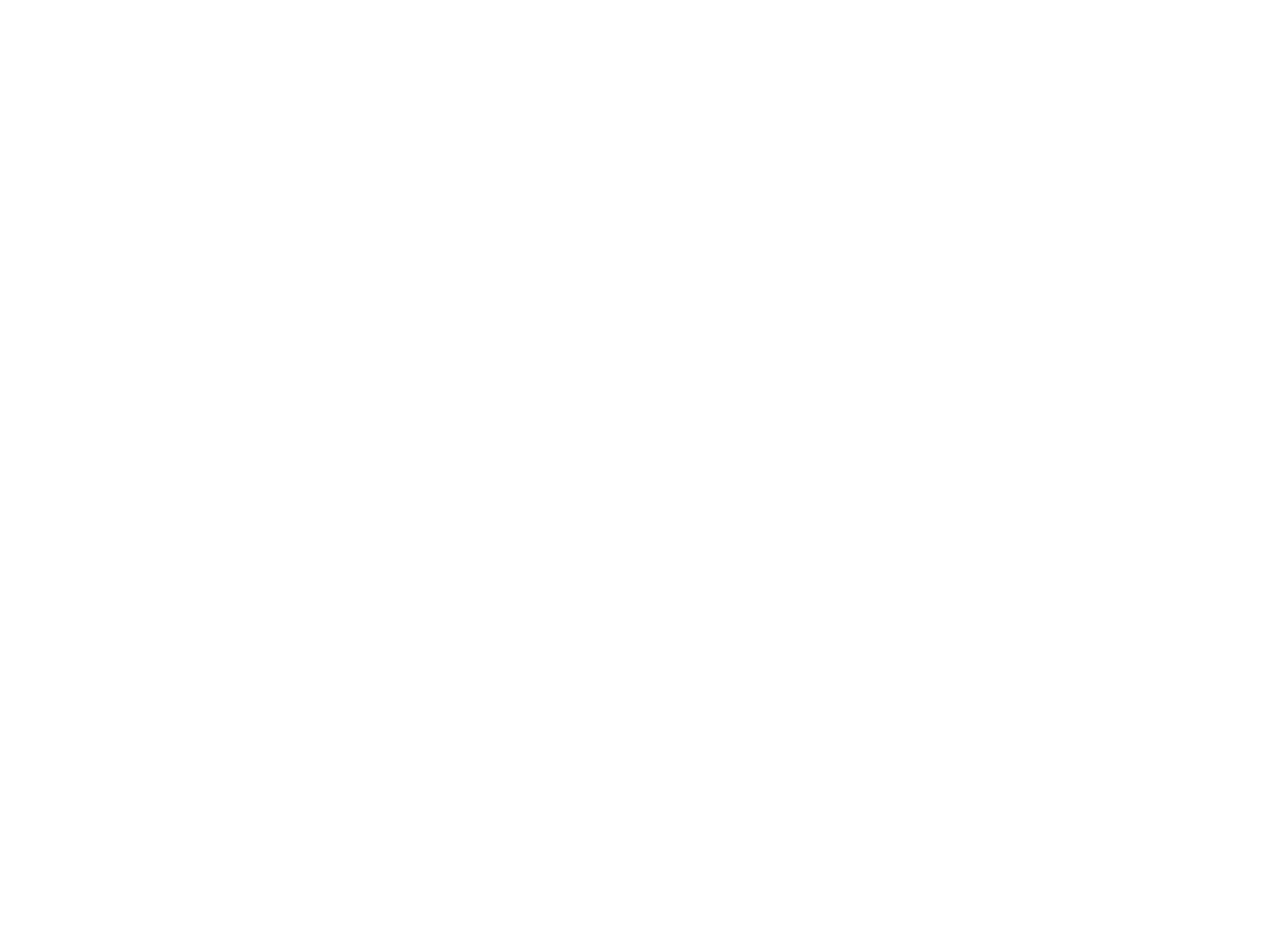
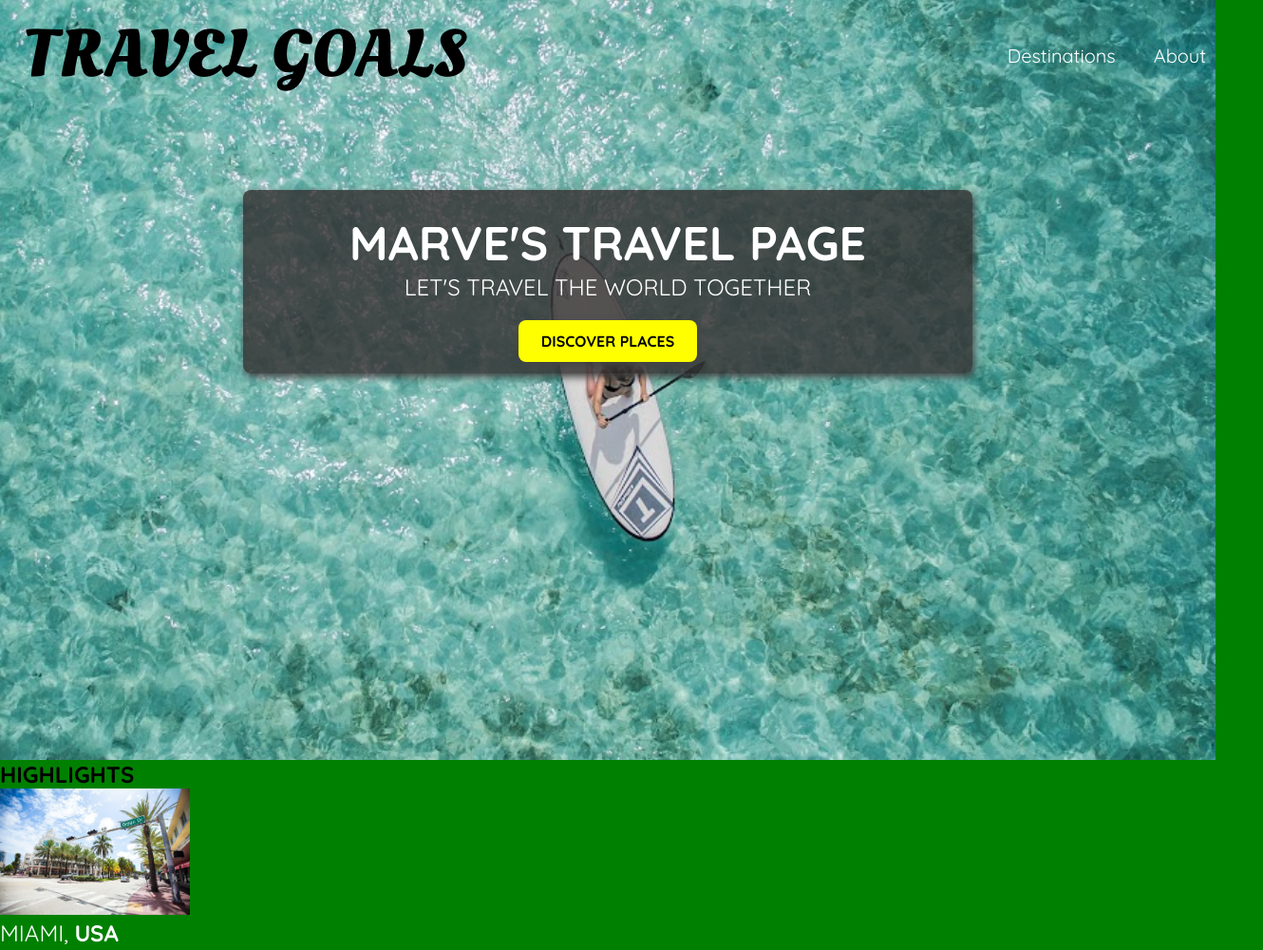
Before and after one commit to GMS3/Documentary, a plain HTML site: page index.html in a window 1280 px wide. Shown: the top 1000 px of the page at 95% size, 1330 px wide, since content can reach past the window. Before the commit the page ends 800 px from the top, so only its background shows below. Drawn offline with Linux system fonts and the light colour scheme.

Commit message:
i added content to html and style to css

```diff
--- /dev/null
+++ b/flex.css
@@ -0,0 +1,36 @@
+* {
+    margin: 0;
+    padding: 0
+}
+
+header {
+    background-color: red;
+    height: 45px;
+    display: flex;
+    justify-content: space-between;
+    padding: 0 25px;
+}
+
+div {
+    width: 00px;
+    background-color: aliceblue;
+}
+
+nav {
+    width: 300px;
+    background-color: grey;
+}
+
+
+/* to set the direct parent display to flex makes block level elements to act as inline elements.
+All flex properties are applied to parents */
+
+
+/* some flex properties are; display, justify-content(with other options in it), gap*/
+
+ul {
+    display: flex;
+    list-style: none;
+    justify-content: flex-end;
+    gap: 8px;
+}
--- a/index.html
+++ b/index.html
@@ -2,14 +2,73 @@
 <html lang="en">
 
 <head>
-    <meta charset="UTF-8">
-    <meta http-equiv="X-UA-Compatible" content="IE=edge">
-    <meta name="viewport" content="width=device-width, initial-scale=1.0">
+    <meta charset="UTF-8" />
+    <meta http-equiv="X-UA-Compatible" content="IE=edge" />
+    <meta name="viewport" content="width=device-width, initial-scale=1.0" />
+    <link rel="stylesheet" href="shared.css" />
+    <link rel="preconnect" href="https://fonts.googleapis.com" />
+    <link rel="preconnect" href="https://fonts.gstatic.com" crossorigin />
+    <link href="https://fonts.googleapis.com/css2?family=Oleo+Script:wght@700&family=Quicksand:wght@400;700&display=swap" rel="stylesheet" />
     <title>Travel Blog</title>
 </head>
 
 <body>
+    <header>
+        <!-- L.H.S. of the header -->
+        <div>
+            <a id="logo" href="index.html">TRAVEL GOALS</a>
+        </div>
+        <!-- R.H.S. of the header -->
+        <nav>
+            <ul>
+                <li><a class="link" href="">Destinations</a></li>
+                <li><a class="link" href="">About</a></li>
+            </ul>
+        </nav>
+    </header>
+    <main>
+        <!--The hero section starts here-->
+        <section id="hero-section">
+            <div id="hero-content">
+                <h1>MARVE'S TRAVEL PAGE</h1>
+                <p>Let's travel the world together</p>
+                <a href="">DISCOVER PLACES</a>
+            </div>
+        </section>
+        <!-- The hero section ends here -->
 
+        <!-- The highlight section starts here -->
+        <section id="highlight">
+            <h2>HIGHLIGHTS</h2>
+            <ul>
+                <li>
+                    <img src="assets/images/miami.jpg" alt="Miami street on a sunny day" width="200" />
+                    <p>Miami, <b> USA</b></p>
+                </li>
+                <li>
+                    <img src="assets/images/munich.jpg" alt="Ariel view of Munich stadium" width="200" />
+                    <p>Munich, <b>Germany</b></p>
+                </li>
+                <li>
+                    <img src="assets/images/barcelona.jpg" alt="Palmbeach Barcelona" width="200" />
+                    <p>Barcelona, <b>Spain</b></p>
+                </li>
+            </ul>
+        </section>
+        <!-- The highlight section ends here -->
+    </main>
+
+    <!-- The footer section starts here -->
+    <footer background-colour="red">
+        <ul>
+            <li>
+                <a href="https://facebook.com"><img src="assets/icons/facebook.png" alt="facebook icon" width="100" /></a>
+            </li>
+            <li>
+                <a href="https://instagram.com"><img src="assets/icons/insta.png" alt="instagram icon" width="100" /></a>
+            </li>
+        </ul>
+    </footer>
 </body>
 
 </html>
--- /dev/null
+++ b/playground.css
@@ -0,0 +1,55 @@
+/* text properties */
+
+h1 {
+    color: red;
+    text-decoration: underline;
+    font-weight: bold;
+}
+
+h2 {
+    color: purple
+}
+
+a {
+    text-decoration: none;
+}
+
+p {
+    line-height: 1.5;
+    font-family: 'Kenia', cursive;
+}
+
+.b {
+    background-color: aquamarine;
+    border: none;
+    margin: 0px 5px;
+    color: rgb(82, 22, 32);
+}
+
+#container div {
+    background-color: rgba(222, 130, 22, 0.4);
+    padding: 15px;
+    border: 1px dotted rgb(42, 30, 54);
+}
+
+#container div:hover {
+    box-shadow: 5px 5px 50px rgb(71, 22, 22);
+}
+
+
+/* border-width: 1px;
+     border-style: dotted;
+    border-color: blue;*/
+
+
+/* you could also pad like this
+padding/margin: 10px 20px. This will be applied to top and bottom (vertical), left and right (horizontal)
+or
+padding/margin: 10px 20px 30px 15px. this will be interpreted "top, right, bottom, left"
+3 values goes "top, horizontal, bottom"
+*/
+
+#container {
+    background-image: url(assets/images/ocean.jpg);
+    padding: 50px;
+}
--- /dev/null
+++ b/shared.css
@@ -0,0 +1,91 @@
+* {
+    margin: 0;
+    padding: 0;
+}
+
+body {
+    background-color: green;
+    font-family: 'Quicksand', sans-serif;
+}
+
+a {
+    text-decoration: none;
+}
+
+header {
+    display: flex;
+    justify-content: space-between;
+    padding: 10px 25px;
+    align-items: center;
+    position: absolute;
+    width: 100%;
+}
+
+ul {
+    list-style: none;
+}
+
+header ul {
+    display: flex;
+    justify-content: flex-end;
+    gap: 10px;
+    padding: 20px;
+}
+
+#logo {
+    font-family: 'Oleo Script', cursive;
+    font-size: 70px;
+    color: rgb(0, 0, 0);
+}
+
+.link {
+    color: white;
+    font-size: 20px;
+    padding: 8px 15px;
+}
+
+.link:hover {
+    background-color: black;
+    border-radius: 10px;
+}
+
+#hero-section {
+    height: 800px;
+    background-size: cover;
+    background-position: center;
+    background-image: url(assets/images/ocean.jpg);
+}
+
+#hero-content {
+    width: 60%;
+    background-color: rgba(51, 47, 47, 0.8);
+    border-radius: 8px;
+    text-align: center;
+    padding: 24px 0;
+    margin: auto;
+    box-shadow: 2px 4px 8px rgb(68, 68, 68);
+    position: relative;
+    top: 200px;
+}
+
+section h1 {
+    color: white;
+    font-size: 50px;
+}
+
+section p {
+    color: white;
+    text-transform: uppercase;
+    font-size: 24px;
+    font-weight: 300;
+    margin-bottom: 32px;
+}
+
+#hero-content a {
+    background-color: rgb(255, 255, 0);
+    padding: 12px 24px;
+    border-radius: 8px;
+    color: black;
+    box-shadow: 2px 4px 8px rgb(68, 68, 68);
+    font-weight: bold;
+}
```
Also changed, not shown: flex.html (added, +25 -0 lines), plaground.html (added, +50 -0 lines), assets/icons/facebook.png (added), assets/icons/insta.png (added), assets/images/barcelona.jpg (added), assets/images/hawaii.jpg (added), assets/images/london.jpg (added), assets/images/miami.jpg (added), assets/images/munich.jpg (added), assets/images/new-york-city.jpg (added), assets/images/ocean.jpg (added), assets/images/paris.jpg (added), assets/images/sydney.jpg (added), assets/images/tokyo.jpg (added), 2 more files.
